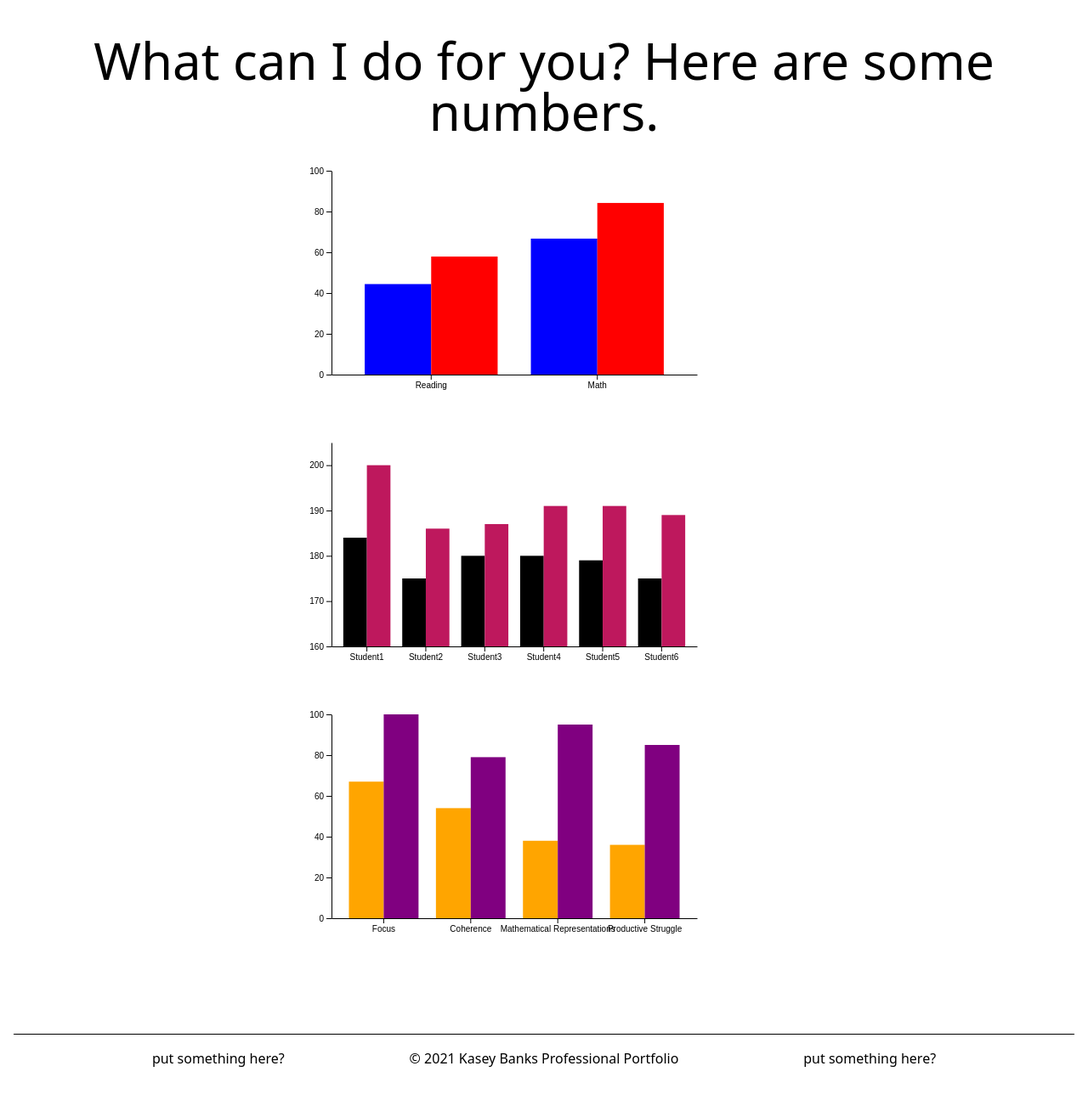
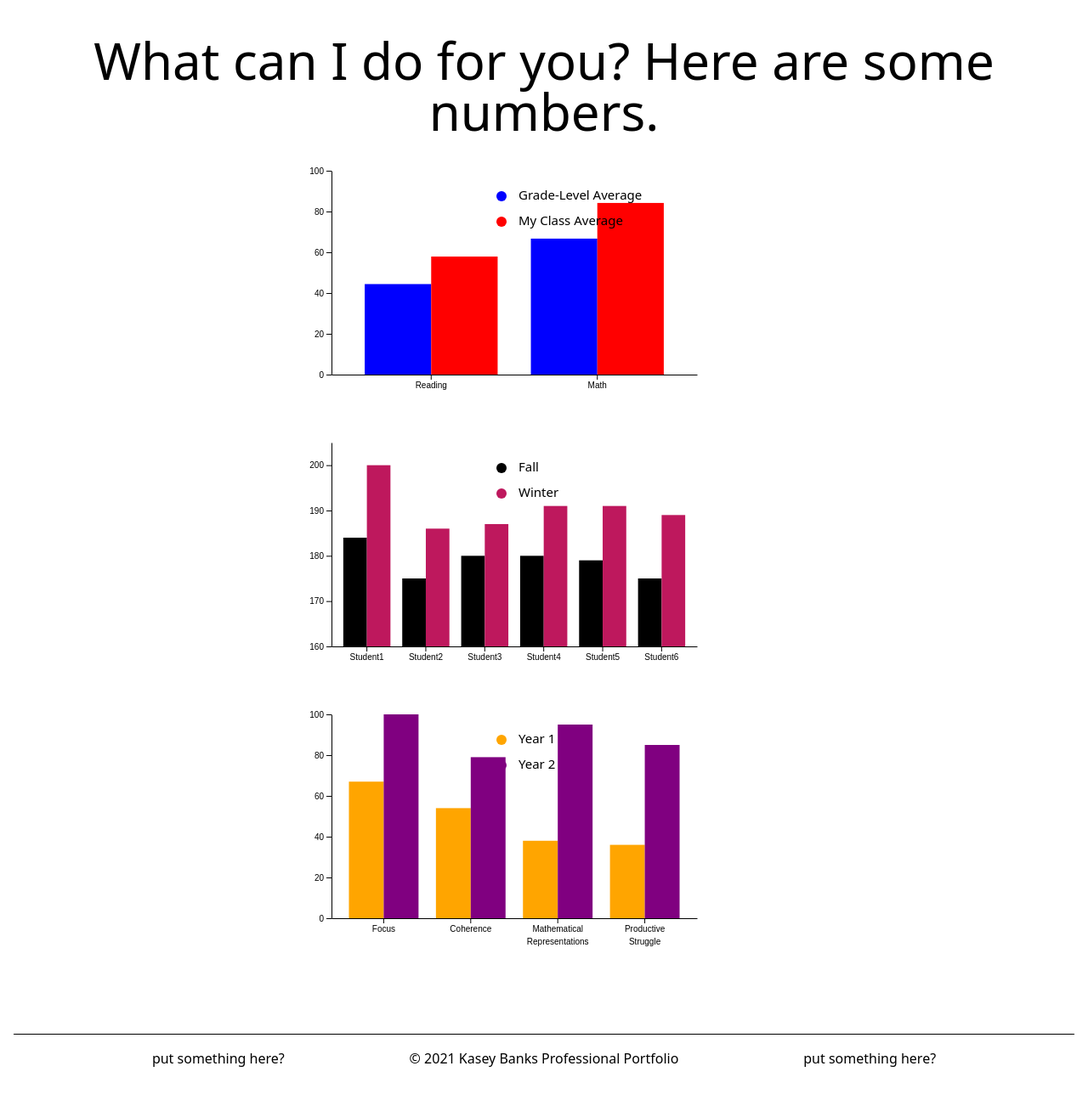
Before and after one commit to mattrbanks/kasey-banks-professional-portfolio, a Gatsby site: page / in a window 1280 px wide. Shown: the part 1771-3066 px from the top of the page at 85% size. Built offline with nearby package versions, Linux system fonts and the light colour scheme; Gatsby itself is replaced by a stand-in of ours; a web font is replaced by a local one.

Commit message:
Added a legend for each bar chart and added word breaks to the long x axis text on chart 3.

```diff
--- a/src/components/barChartOne.js
+++ b/src/components/barChartOne.js
@@ -96,6 +96,34 @@ const BarChartOne = () => {
 
     // Add the Y Axis
     svg.append("g").attr("class", "y axis").call(yAxis);
+
+    // Legend
+    svg
+      .append("circle")
+      .attr("cx", 200)
+      .attr("cy", 30)
+      .attr("r", 6)
+      .style("fill", "blue");
+    svg
+      .append("circle")
+      .attr("cx", 200)
+      .attr("cy", 60)
+      .attr("r", 6)
+      .style("fill", "red");
+    svg
+      .append("text")
+      .attr("x", 220)
+      .attr("y", 30)
+      .text("Grade-Level Average")
+      .style("font-size", "15px")
+      .attr("alignment-baseline", "middle");
+    svg
+      .append("text")
+      .attr("x", 220)
+      .attr("y", 60)
+      .text("My Class Average")
+      .style("font-size", "15px")
+      .attr("alignment-baseline", "middle");
   }, []);
 
   return (
--- a/src/components/barChartThree.js
+++ b/src/components/barChartThree.js
@@ -31,6 +31,17 @@ const BarChartThree = () => {
   });
 
   const svgRef = useRef();
+
+  const insertLinebreaks = function (d) {
+    var el = d3.select(this);
+    var words = d.split(" ");
+    el.text("");
+
+    for (var i = 0; i < words.length; i++) {
+      var tspan = el.append("tspan").text(words[i]);
+      if (i > 0) tspan.attr("x", 0).attr("dy", "15");
+    }
+  };
 
   useEffect(() => {
     const svg = select(svgRef.current),
@@ -106,6 +117,37 @@ const BarChartThree = () => {
 
     // Add the Y Axis
     svg.append("g").attr("class", "y axis").call(yAxis);
+
+    // Legend
+    svg
+      .append("circle")
+      .attr("cx", 200)
+      .attr("cy", 30)
+      .attr("r", 6)
+      .style("fill", "orange");
+    svg
+      .append("circle")
+      .attr("cx", 200)
+      .attr("cy", 60)
+      .attr("r", 6)
+      .style("fill", "purple");
+    svg
+      .append("text")
+      .attr("x", 220)
+      .attr("y", 30)
+      .text("Year 1")
+      .style("font-size", "15px")
+      .attr("alignment-baseline", "middle");
+    svg
+      .append("text")
+      .attr("x", 220)
+      .attr("y", 60)
+      .text("Year 2")
+      .style("font-size", "15px")
+      .attr("alignment-baseline", "middle");
+
+    // insert line breaks for x axis
+    svg.selectAll("g.x.axis g text").each(insertLinebreaks);
   }, []);
 
   return (
--- a/src/components/barChartTwo.js
+++ b/src/components/barChartTwo.js
@@ -116,6 +116,34 @@ const BarChartTwo = () => {
 
     // Add the Y Axis
     svg.append("g").attr("class", "y axis").call(yAxis);
+
+    // Legend
+    svg
+      .append("circle")
+      .attr("cx", 200)
+      .attr("cy", 30)
+      .attr("r", 6)
+      .style("fill", "black");
+    svg
+      .append("circle")
+      .attr("cx", 200)
+      .attr("cy", 60)
+      .attr("r", 6)
+      .style("fill", "#BE185D");
+    svg
+      .append("text")
+      .attr("x", 220)
+      .attr("y", 30)
+      .text("Fall")
+      .style("font-size", "15px")
+      .attr("alignment-baseline", "middle");
+    svg
+      .append("text")
+      .attr("x", 220)
+      .attr("y", 60)
+      .text("Winter")
+      .style("font-size", "15px")
+      .attr("alignment-baseline", "middle");
   }, []);
 
   return (
--- a/src/components/header.js
+++ b/src/components/header.js
@@ -80,7 +80,7 @@ const Header = () => {
               <img className="w-20 mx-3 my-2" alt="mb logo" src={kaseylogo} />
             </Link>
 
-            <div className="text-white mx-5 my-7 md:text-3xl lg:text-4xl w-1/2 cursive-font">
+            <div className="text-white mx-5 my-7 text-2xl md:text-3xl lg:text-4xl w-1/2 cursive-font">
               Kasey Banks Professional Portfolio
             </div>
 
@@ -127,7 +127,7 @@ const Header = () => {
           <div className="relative px-2 pt-2 pb-3 space-y-1">
             <Link
               to="/"
-              className="text-2xl text-white block px-3 py-2 rounded-md text-base font-medium"
+              className="text-2xl text-white hover:bg-gray-700 hover:text-white block px-3 py-2 rounded-md text-base font-medium"
             >
               Home
             </Link>
@@ -162,7 +162,7 @@ const Header = () => {
           <div className="relative px-2 pt-2 pb-3 space-y-1">
             <Link
               to="/"
-              className="text-2xl text-white block px-3 py-2 rounded-md text-base font-medium"
+              className="text-2xl text-white hover:bg-gray-700 hover:text-white block px-3 py-2 rounded-md text-base font-medium"
             >
               Home
             </Link>
```
